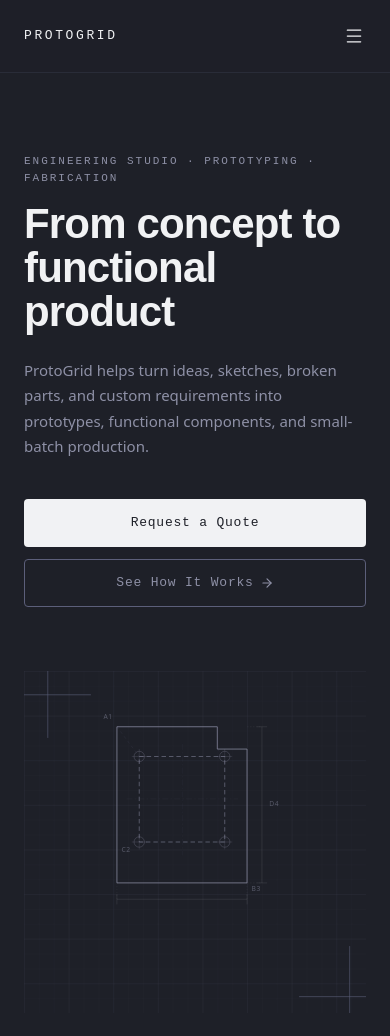
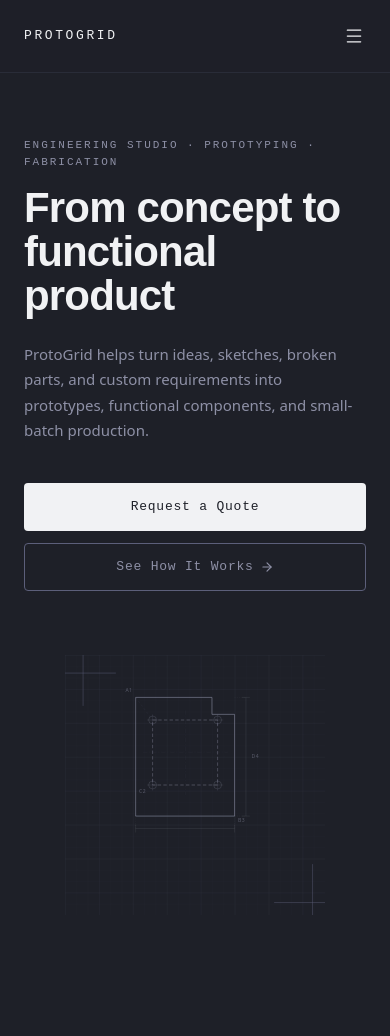
Before and after one commit to verknode/protogrid, a Next.js app: page / in a window 390 px wide. Shown: the top 1036 px of the page. After the commit the page ends 1011 px from the top, so only its background shows below. Built offline with nearby package versions, Linux system fonts and the light colour scheme.

Commit message:
Tighten Hero layout: fix mobile height, graphic size, remove redundant padding

```diff
--- a/src/components/hero/Hero.tsx
+++ b/src/components/hero/Hero.tsx
@@ -16,13 +16,12 @@ function fadeUp(delay: number, duration = 0.55) {
 
 export function Hero() {
   return (
-    <section className="relative bg-ink-shadow min-h-[88svh] lg:min-h-screen flex items-start lg:items-center pt-16 pb-20 lg:py-32">
+    <section className="relative bg-ink-shadow lg:min-h-screen flex items-start lg:items-center pt-16 pb-24 lg:py-32">
       <div className="w-full max-w-7xl mx-auto px-6 lg:px-8">
-        <div className="grid lg:grid-cols-[55fr_45fr] gap-0 lg:gap-0 items-center">
+        <div className="grid lg:grid-cols-[55fr_45fr] items-center">
 
           {/* Content column */}
-          <div className="py-4 lg:py-0">
-            {/* Eyebrow */}
+          <div>
             <motion.p
               {...fadeUp(0)}
               className="font-technical text-[11px] tracking-[0.18em] uppercase text-lavender-smoke mb-4"
@@ -30,7 +29,6 @@ export function Hero() {
               ENGINEERING STUDIO · PROTOTYPING · FABRICATION
             </motion.p>
 
-            {/* Headline */}
             <motion.h1
               {...fadeUp(0.1)}
               className="font-display font-bold text-[clamp(42px,6vw,72px)] leading-[1.05] tracking-[-0.02em] text-cold-pearl mb-6"
@@ -40,7 +38,6 @@ export function Hero() {
               functional product
             </motion.h1>
 
-            {/* Subline */}
             <motion.p
               {...fadeUp(0.25)}
               className="font-sans text-[clamp(15px,1.1vw,17px)] leading-[1.68] text-lavender-smoke mb-10 max-w-[48ch]"
@@ -50,7 +47,6 @@ export function Hero() {
               small-batch production.
             </motion.p>
 
-            {/* CTAs */}
             <motion.div
               {...fadeUp(0.4)}
               className="flex flex-col sm:flex-row gap-3"
@@ -70,8 +66,10 @@ export function Hero() {
           </div>
 
           {/* Graphic column */}
-          <div className="mt-12 lg:mt-0 lg:pl-16 flex items-center justify-center">
-            <TechnicalGraphic />
+          <div className="mt-16 lg:mt-0 lg:pl-16 flex items-center justify-center">
+            <div className="w-full max-w-[260px] lg:max-w-[440px]">
+              <TechnicalGraphic />
+            </div>
           </div>
 
         </div>
```
